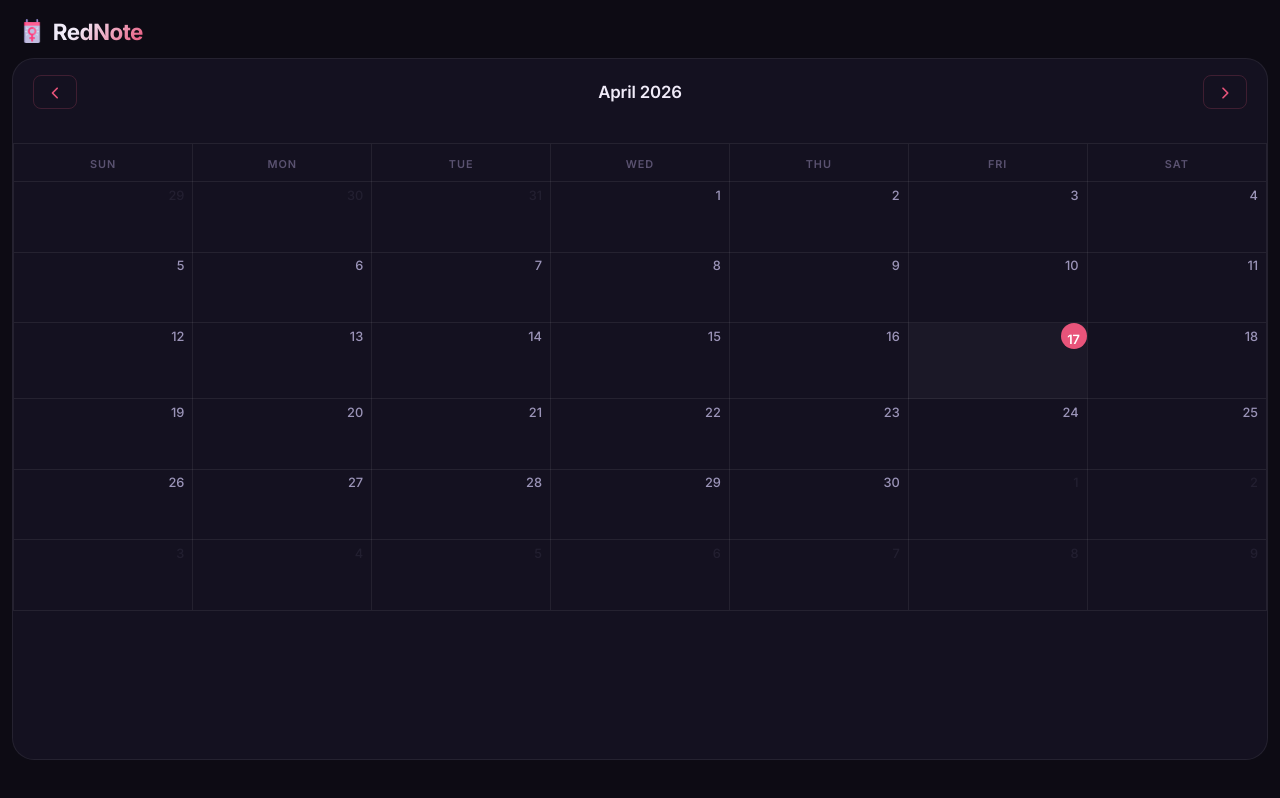
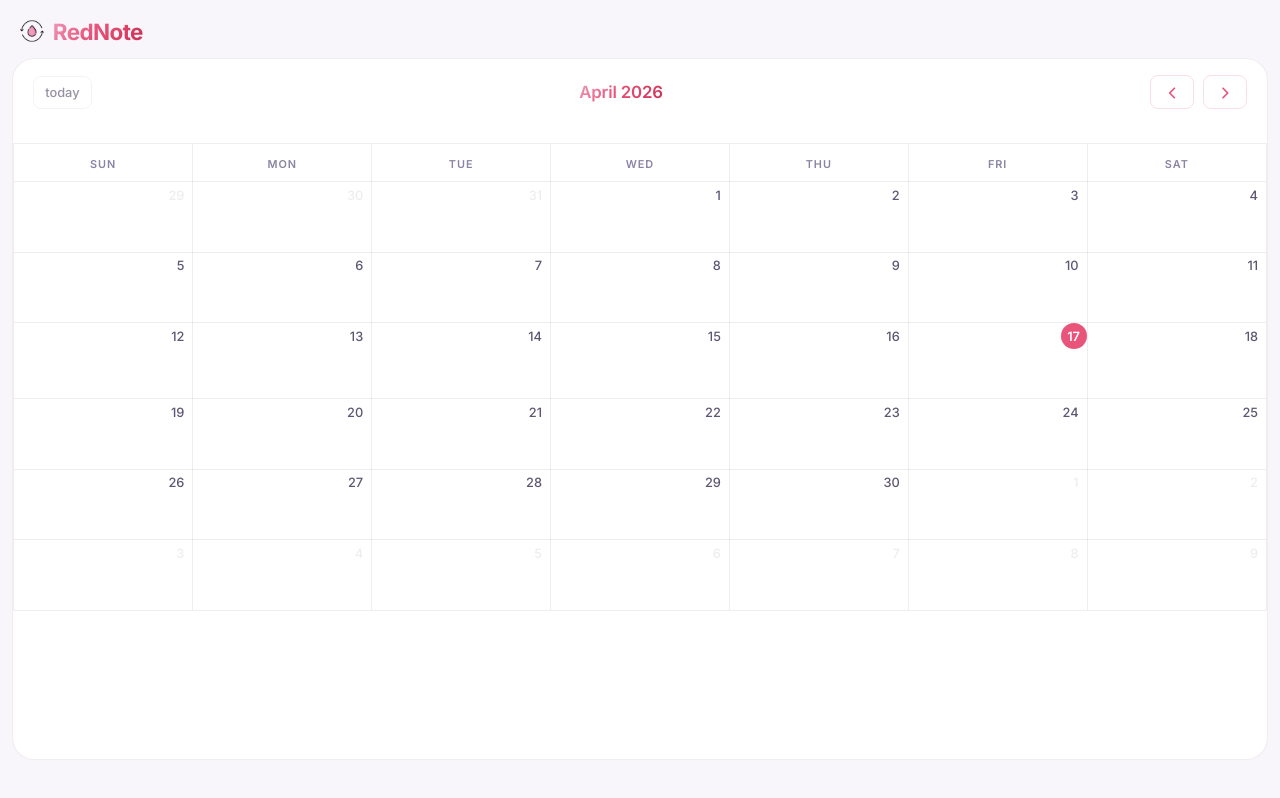
Before and after one commit to marleydoughty/RedNote, a React (Vite) app in the folder frontend/: page / in a window 1280 px wide. Built offline with nearby package versions, Linux system fonts and the light colour scheme; no server answers.

Commit message:
design updates

```diff
--- a/frontend/src/app/App.scss
+++ b/frontend/src/app/App.scss
@@ -44,8 +44,10 @@
     letter-spacing: -0.025em;
     background: linear-gradient(
       130deg,
-      var(--text-primary) 30%,
-      var(--color-primary) 100%
+      #ef9bba 0%,
+      #e8547a 45%,
+      #d93f63 75%,
+      #c92f54 100%
     );
     -webkit-background-clip: text;
     -webkit-text-fill-color: transparent;
@@ -69,9 +71,11 @@
   gap: 0.875rem;
   padding: 0.9rem 1rem;
   background: linear-gradient(
-    135deg,
-    rgba(155, 112, 212, 0.08),
-    rgba(29, 25, 41, 0.9)
+    130deg,
+    rgba(239, 155, 186, 0.18) 0%,
+    rgba(232, 84, 122, 0.12) 45%,
+    rgba(217, 63, 99, 0.1) 75%,
+    rgba(201, 47, 84, 0.08) 100%
   );
   border: 1px solid rgba(155, 112, 212, 0.22);
   border-radius: var(--radius-md);
@@ -107,7 +111,7 @@
     text-overflow: ellipsis;
   }
 
-  .confidence-badge {
+  .phase-badge {
   font-size: 0.63rem;
   font-weight: 700;
   text-transform: uppercase;
@@ -115,21 +119,8 @@
   padding: 0.22rem 0.55rem;
   border-radius: 100px;
   flex-shrink: 0;
-
-    &.confidence-high {
-      background: rgba(74, 195, 145, 0.15);
-      color: #4ec993;
-    }
-
-    &.confidence-medium {
-      background: rgba(255, 186, 73, 0.15);
-      color: #ffba49;
-    }
-
-    &.confidence-low {
-      background: rgba(255, 255, 255, 0.07);
-      color: var(--text-muted);
-    }
+  background: rgba(232, 84, 122, 0.10);
+  color: #d93f63;
 }
 }
 
@@ -165,8 +156,17 @@
       .fc-toolbar-title {
   font-size: 1.05rem;
   font-weight: 600;
-        color: var(--text-primary);
   letter-spacing: -0.01em;
+  background: linear-gradient(
+    130deg,
+    #ef9bba 0%,
+    #e8547a 45%,
+    #d93f63 75%,
+    #c92f54 100%
+  );
+  -webkit-background-clip: text;
+  -webkit-text-fill-color: transparent;
+  background-clip: text;
 }
 
       .fc-button {
@@ -235,7 +235,6 @@
           width: 26px;
           height: 26px;
           display: flex;
-          align-items: center;
           justify-content: center;
           font-weight: 600;
         }
@@ -316,9 +315,7 @@
   margin: 0 auto;
 
   // Subtle top glow
-  box-shadow:
-    0 -8px 40px rgba(0, 0, 0, 0.5),
-    0 -1px 0 rgba(232, 84, 122, 0.12);
+  box-shadow: 0 -8px 40px rgba(0, 0, 0, 0.5), 0 -1px 0 rgba(232, 84, 122, 0.12);
 
   .modal-handle {
     width: 36px;
@@ -358,10 +355,10 @@
 
 .toggle-btn {
   width: 50px;
-  height: 28px;
+  height: 30px;
   border-radius: 100px;
-  border: none;
-  background: rgba(255, 255, 255, 0.08);
+  border: 1px solid #e8547a;
+  background: white;
   cursor: pointer;
   position: relative;
   transition: background 0.25s ease;
@@ -374,9 +371,8 @@
     width: 22px;
     height: 22px;
     border-radius: 50%;
-    background: var(--text-muted);
-    transition:
-      transform 0.25s cubic-bezier(0.34, 1.56, 0.64, 1),
+    background: #e8547a;
+    transition: transform 0.25s cubic-bezier(0.34, 1.56, 0.64, 1),
       background 0.25s ease;
     box-shadow: 0 1px 4px rgba(0, 0, 0, 0.35);
   }
--- a/frontend/src/app/App.tsx
+++ b/frontend/src/app/App.tsx
@@ -3,7 +3,7 @@ import Calendar from '../components/Calendar';
 import DayModal from '../components/DayModal';
 import PredictionBanner from '../components/PredictionBanner';
 import { useEntries } from '../hooks/useEntries';
-import logoUrl from '../assets/womens-day.png';
+import logoUrl from '../assets/cycle.png';
 import './App.scss';
 
 export default function App() {
--- a/frontend/src/app/index.scss
+++ b/frontend/src/app/index.scss
@@ -2,31 +2,31 @@
 
 // ─── Design Tokens ─────────────────────────────────────────────────────────────
 :root {
-  --bg-base:             #0d0b14;
-  --bg-surface:          #141120;
-  --bg-elevated:         #1d1929;
+  --bg-base:             #f8f6fb;
+  --bg-surface:          #ffffff;
+  --bg-elevated:         #f2edf8;
 
   --color-primary:       #e8547a;
   --color-primary-hover: #d44268;
-  --color-primary-glow:  rgba(232, 84, 122, 0.3);
-  --color-primary-soft:  rgba(232, 84, 122, 0.12);
+  --color-primary-glow:  rgba(232, 84, 122, 0.18);
+  --color-primary-soft:  rgba(232, 84, 122, 0.10);
 
   --color-predict:       #9b70d4;
-  --color-predict-soft:  rgba(155, 112, 212, 0.12);
+  --color-predict-soft:  rgba(155, 112, 212, 0.10);
 
-  --text-primary:   #f0ebf8;
-  --text-secondary: #9b94b8;
-  --text-muted:     #5a5270;
+  --text-primary:        #2a2438;
+  --text-secondary:      #5e5673;
+  --text-muted:          #8b84a3;
 
-  --border:       rgba(255, 255, 255, 0.07);
-  --border-hover: rgba(255, 255, 255, 0.13);
+  --border:              rgba(42, 36, 56, 0.08);
+  --border-hover:        rgba(42, 36, 56, 0.14);
 
   --radius-sm: 8px;
   --radius-md: 14px;
   --radius-lg: 22px;
   --radius-xl: 32px;
 
-  --shadow-glow: 0 0 40px rgba(232, 84, 122, 0.15);
+  --shadow-glow: 0 0 40px rgba(232, 84, 122, 0.10);
   --transition:  0.2s ease;
 }
 
--- a/frontend/src/app/index.tsx
+++ b/frontend/src/app/index.tsx
@@ -1,7 +1,7 @@
 import React from 'react';
 import ReactDOM from 'react-dom/client';
 import App from './App';
-import faviconUrl from '../assets/womens-day.png';
+import faviconUrl from '../assets/cycle.png';
 import './index.scss';
 
 const favicon = document.createElement('link');
--- a/frontend/src/components/Calendar.tsx
+++ b/frontend/src/components/Calendar.tsx
@@ -58,9 +58,9 @@ export default function Calendar({ entries, onDateClick }: Props) {
         plugins={[dayGridPlugin, interactionPlugin]}
         initialView="dayGridMonth"
         headerToolbar={{
-          left: 'prev',
+          left: 'today',
           center: 'title',
-          right: 'next',
+          right: 'prev next',
         }}
         dateClick={(arg: DateClickArg) => onDateClick(arg.dateStr)}
         events={[...periodEvents, ...predictedEvents]}
--- a/frontend/src/components/PredictionBanner.tsx
+++ b/frontend/src/components/PredictionBanner.tsx
@@ -1,5 +1,6 @@
 import { useEffect, useState } from 'react';
 import type { PredictResponse } from '../types';
+import predictIcon from '../assets/predict.png';
 
 export default function PredictionBanner() {
   const [data, setData] = useState<PredictResponse | null>(null);
@@ -22,9 +23,11 @@ export default function PredictionBanner() {
 
   const today = new Date();
   today.setHours(0, 0, 0, 0);
+
   const daysUntil = Math.round(
     (nextDate.getTime() - today.getTime()) / (1000 * 60 * 60 * 24)
   );
+
   const daysText =
     daysUntil === 0
       ? 'today'
@@ -32,21 +35,32 @@ export default function PredictionBanner() {
       ? `in ${daysUntil} day${daysUntil !== 1 ? 's' : ''}`
       : `${Math.abs(daysUntil)} day${Math.abs(daysUntil) !== 1 ? 's' : ''} ago`;
 
+  let phaseLabel = 'Follicular phase';
+
+  if (daysUntil <= 0 && daysUntil > -5) phaseLabel = 'Period';
+  else if (daysUntil >= 12 && daysUntil <= 16) phaseLabel = 'Ovulating';
+  else if (daysUntil >= 1 && daysUntil < 12) phaseLabel = 'Luteal phase';
+  else phaseLabel = 'Follicular phase';
+
   return (
     <div className="prediction-banner" role="status" aria-live="polite">
       <span className="prediction-icon" aria-hidden="true">
-        🌙
+        <img
+          src={predictIcon}
+          alt=""
+          style={{ width: '30px', height: '30px' }}
+        />
       </span>
+
       <div className="prediction-text">
         <span className="prediction-label">Next cycle predicted</span>
         <span className="prediction-date">
           {formatted} · {daysText}
         </span>
       </div>
-      <span
-        className={`confidence-badge confidence-${next.confidence}`}
-        title={`Prediction confidence: ${next.confidence}`}>
-        {next.confidence}
+
+      <span className="phase-badge" title="Current cycle phase">
+        {phaseLabel}
       </span>
     </div>
   );
```
Also changed, not shown: frontend/src/assets/cycle.png (added), frontend/src/assets/predict.png (added). Lines whose indentation alone changed are shown as unchanged.
